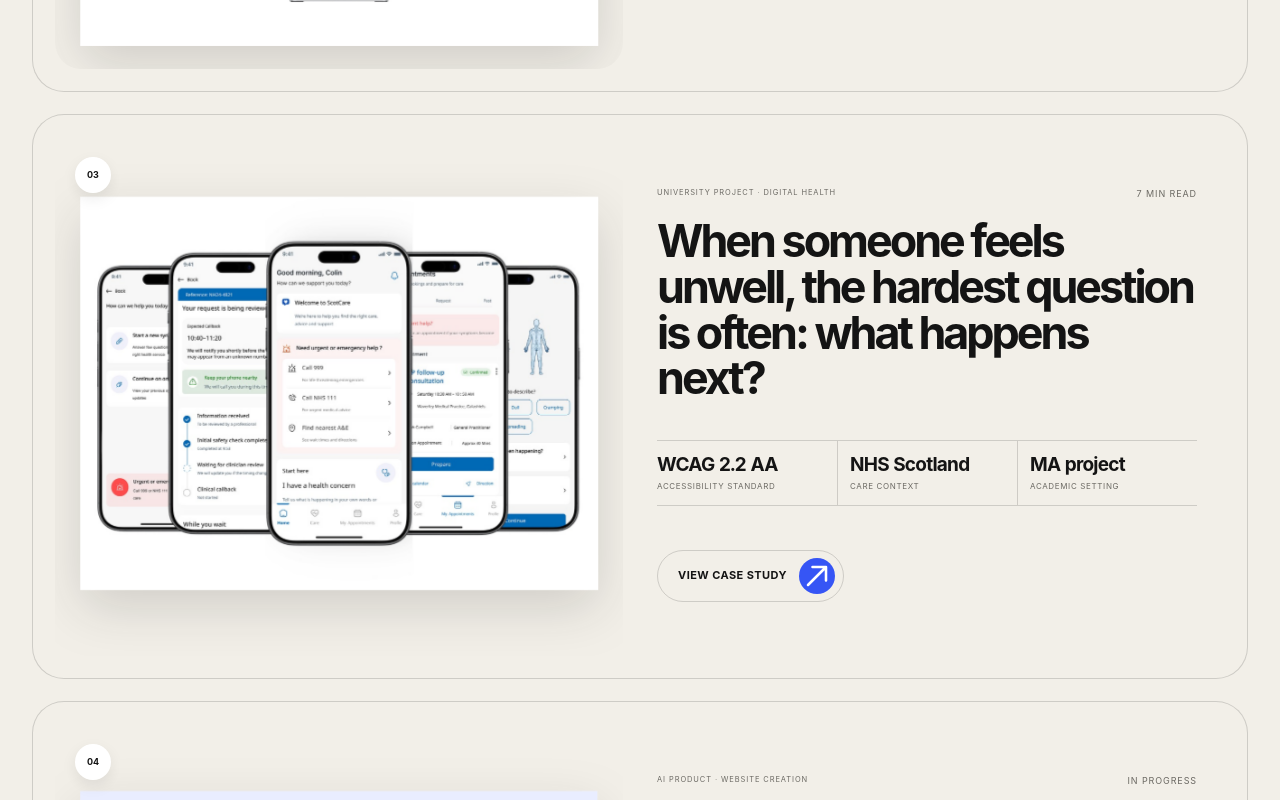
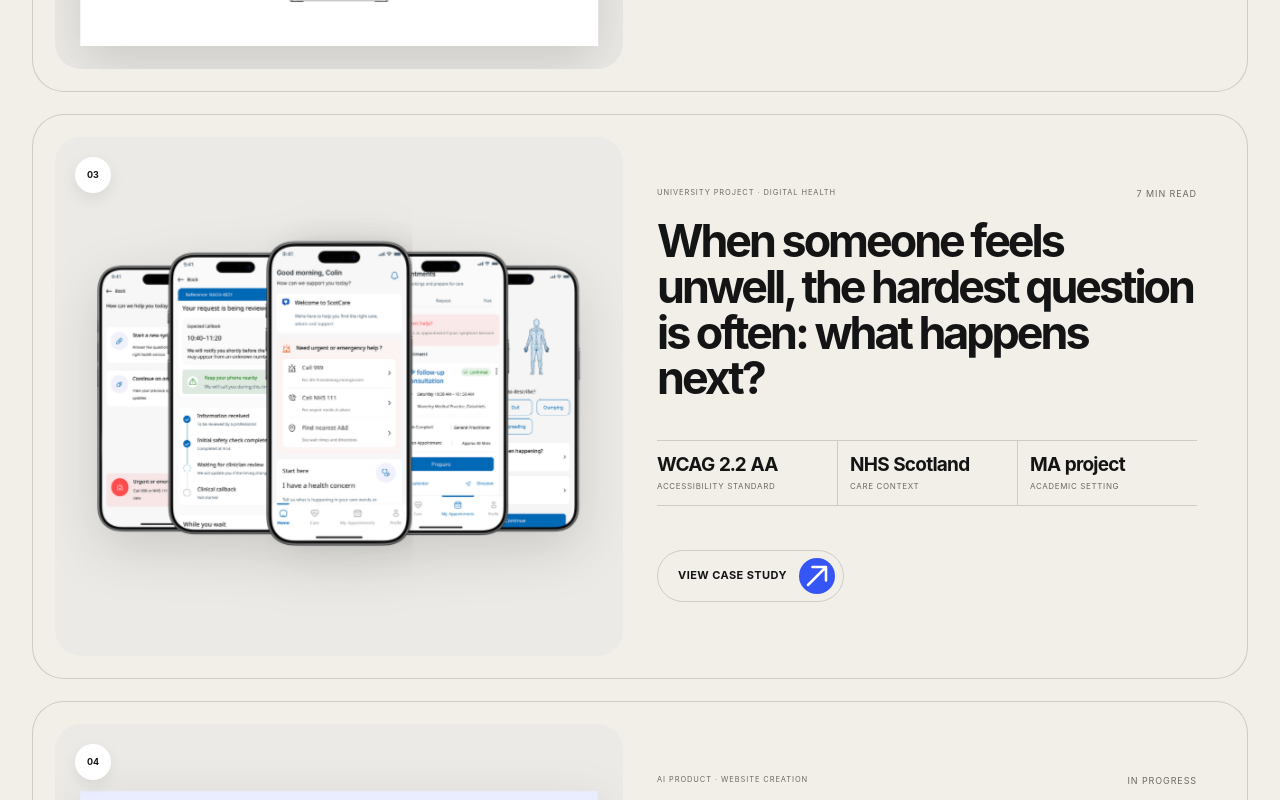
Before and after one commit to Akshayux/akshay-portfolio, a Next.js app: page / in a window 1280 px wide. Shown: the part 2900-3700 px from the top of the page. Built offline with nearby package versions, Linux system fonts and the light colour scheme.

Commit message:
Restore transparent ScotCare artwork

```diff
--- a/app/data.ts
+++ b/app/data.ts
@@ -63,7 +63,7 @@ export const featuredProjects = [
     description: 'When someone feels unwell, the hardest question is often: what happens next?',
     outcome: 'See how evidence became a safer care-navigation concept with clear human boundaries.',
     signal: 'Safety · Clarity · Continuity',
-    image: '/optimized/mobile-mockup-cover.jpg',
+    image: '/scotcare/mobile-mockup-cover.png',
     href: '/work/scotcare',
     tags: ['Research', 'Service design', 'Mobile'],
   },
--- a/app/globals.css
+++ b/app/globals.css
@@ -918,9 +918,6 @@ html[data-theme="dark"] .case-study-media{background:#20201d}.case-study-copy h3
 /* Keep the home stack intentional while the Work page presents every case at once. */
 @media (min-width:761px){.case-study-stack>.case-study-card:nth-child(4){z-index:4}.case-study-stack-static>.case-study-card{position:relative;top:auto!important;z-index:auto!important}.case-study-stack-static{gap:28px}}
 
-/* Keep supporting cards solid while letting product imagery sit directly on the card. */
-.case-study-card:not(.case-study-feature) .case-study-media,html[data-theme="dark"] .case-study-card:not(.case-study-feature) .case-study-media{background:transparent}
-
 @media (max-width:1020px){
   .results-grid{grid-template-columns:1fr 1fr}.result-card-featured{grid-column:1/-1;grid-row:auto;min-height:560px}.result-card-wide{grid-column:1/-1}.recommendation-heading{grid-template-columns:110px 1.25fr 1fr}.recommendation-card{padding:22px}.recommendation-card blockquote{font-size:15px}
 }
```
